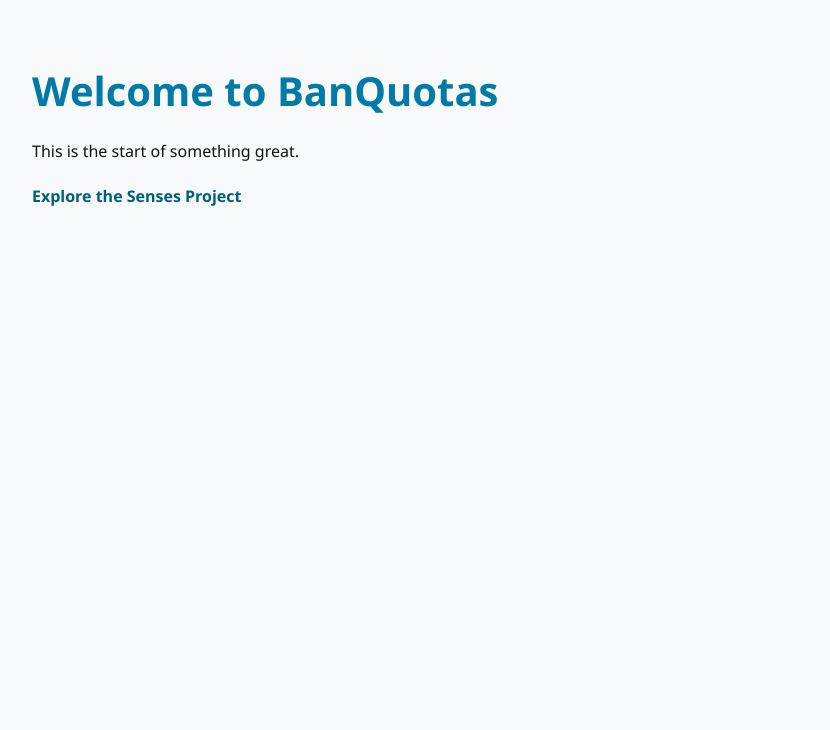
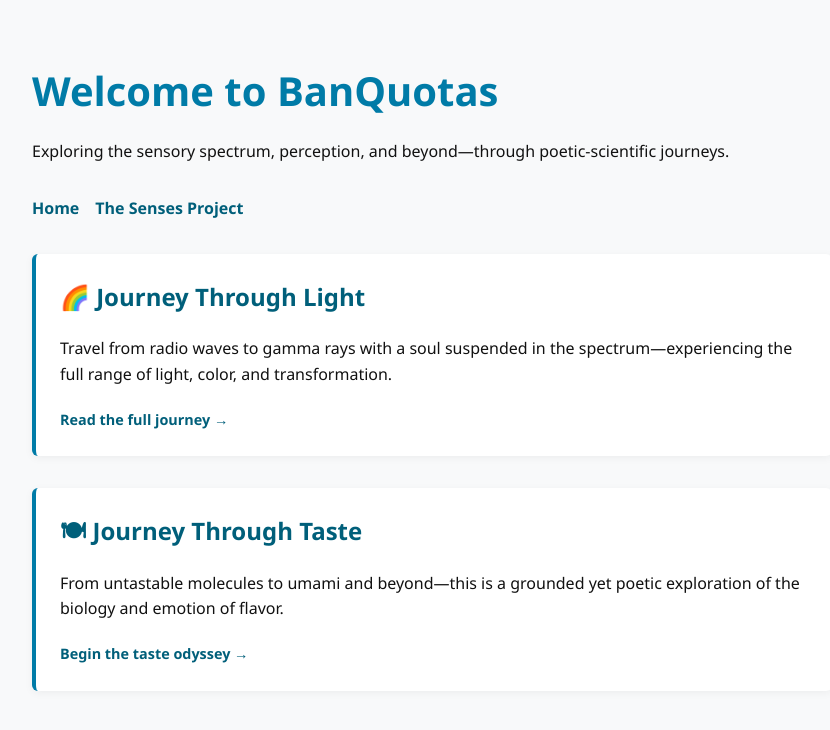
Before and after one commit to AwesomePueblo/banquotas-site, a plain HTML site: page index.html in a window 1280 px wide. Shown: the whole page, without its empty margins (208-1038 px from the left). Drawn offline with Linux system fonts and the light colour scheme.

Commit message:
Update index.html
complete overhaul

```diff
--- a/index.html
+++ b/index.html
@@ -1,15 +1,66 @@
 <!DOCTYPE html>
 <html lang="en">
 <head>
-    <link rel="icon" href="favicon.ico" type="image/x-icon">
-    <meta charset="UTF-8">
-    <meta name="viewport" content="width=device-width, initial-scale=1.0">
-    <title>BanQuotas</title>
-    <link rel="stylesheet" href="style.css">
+  <meta charset="UTF-8" />
+  <meta name="viewport" content="width=device-width, initial-scale=1.0" />
+  <title>BanQuotas</title>
+  <link rel="stylesheet" href="style.css" />
+  <link rel="icon" href="favicon.ico" type="image/x-icon" />
+  <style>
+    .nav {
+      display: flex;
+      gap: 1rem;
+      margin-bottom: 2rem;
+    }
+    .nav a {
+      font-weight: bold;
+    }
+    .hero {
+      margin-bottom: 2rem;
+    }
+    .grid {
+      display: grid;
+      grid-template-columns: 1fr;
+      gap: 2rem;
+    }
+    .card {
+      background: white;
+      border-left: 4px solid var(--cerulean);
+      padding: 1.5rem;
+      box-shadow: 0 2px 8px rgba(0, 0, 0, 0.05);
+      border-radius: 6px;
+    }
+    .card h2 {
+      margin-top: 0;
+    }
+    .card a {
+      font-size: 0.9rem;
+    }
+  </style>
 </head>
 <body>
+  <div class="hero">
     <h1>Welcome to BanQuotas</h1>
-    <p>This is the start of something great.</p>
-    <a href="senses/">Explore the Senses Project</a>
+    <p>Exploring the sensory spectrum, perception, and beyond—through poetic-scientific journeys.</p>
+  </div>
+
+  <nav class="nav">
+    <a href="/">Home</a>
+    <a href="senses/">The Senses Project</a>
+  </nav>
+
+  <div class="grid">
+    <div class="card">
+      <h2>🌈 Journey Through Light</h2>
+      <p>Travel from radio waves to gamma rays with a soul suspended in the spectrum—experiencing the full range of light, color, and transformation.</p>
+      <a href="senses/light.html">Read the full journey →</a>
+    </div>
+
+    <div class="card">
+      <h2>🍽 Journey Through Taste</h2>
+      <p>From untastable molecules to umami and beyond—this is a grounded yet poetic exploration of the biology and emotion of flavor.</p>
+      <a href="senses/taste.html">Begin the taste odyssey →</a>
+    </div>
+  </div>
 </body>
 </html>
```
